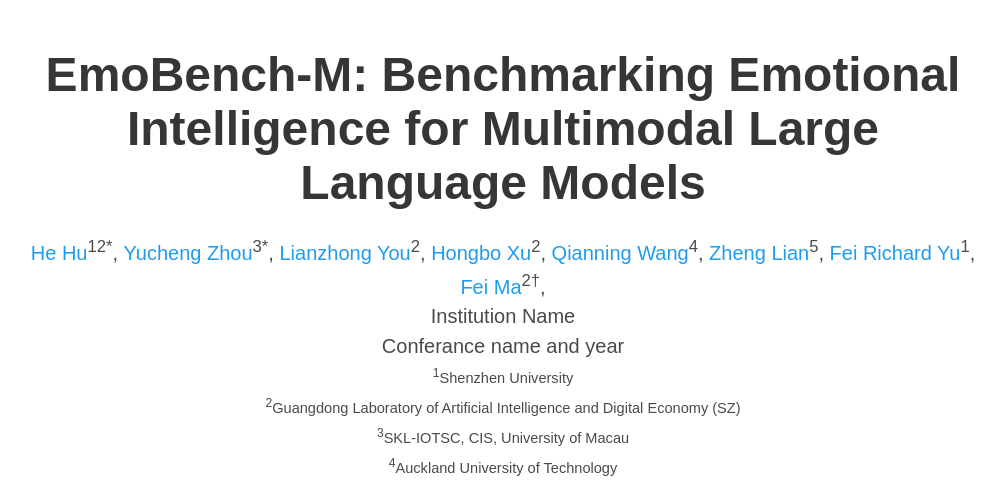
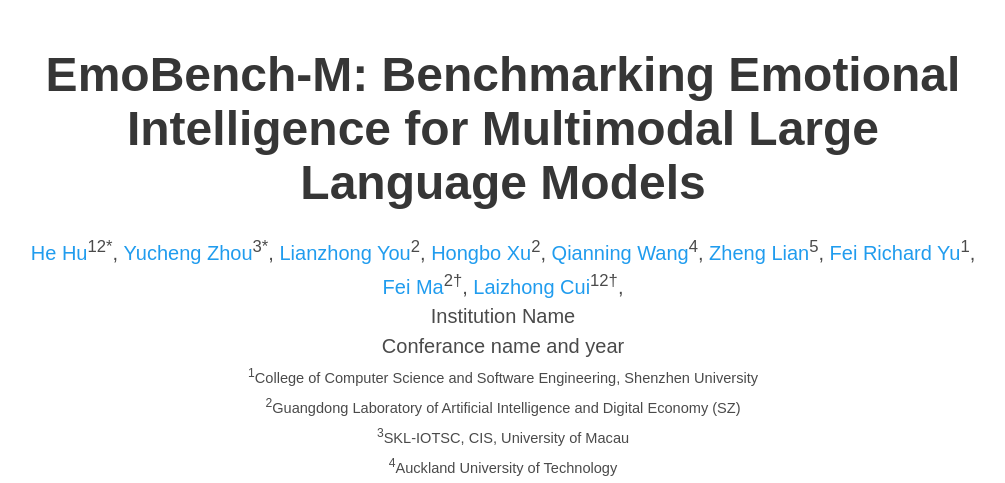
Before and after one commit to Emo-gml/Emo-gml.github.io, a plain HTML site: page index.html in a window 1280 px wide. Shown: the top 483 px of the page, without its empty margins (137-1142 px from the left). Drawn offline with nearby package versions, Linux system fonts and the light colour scheme; some icons are missing; a web font is replaced by a local one.

Commit message:
Update index.html

```diff
--- a/index.html
+++ b/index.html
@@ -71,12 +71,14 @@
                 <a href="THIRD AUTHOR PERSONAL LINK" target="_blank">Fei Richard Yu</a><sup>1</sup>,</span>
                   <span class="author-block">
                   <a href="THIRD AUTHOR PERSONAL LINK" target="_blank">Fei Ma</a><sup>2†</sup>,</span>
+                      <span class="author-block">
+                      <a href="THIRD AUTHOR PERSONAL LINK" target="_blank">Laizhong Cui</a><sup>12†</sup>,</span>
                   </span>
                   </div>
 
                   <div class="is-size-5 publication-authors">
                     <span class="author-block">Institution Name<br>Conferance name and year</span>
-                    <span class="eql-cntrb"><small><br><sup>1</sup>Shenzhen University</small></span>
+                    <span class="eql-cntrb"><small><br><sup>1</sup>College of Computer Science and Software Engineering, Shenzhen University</small></span>
                     <span class="eql-cntrb"><small><br><sup>2</sup>Guangdong Laboratory of Artificial Intelligence and Digital Economy (SZ)</small></span>
                     <span class="eql-cntrb"><small><br><sup>3</sup>SKL-IOTSC, CIS, University of Macau</small></span>
                     <span class="eql-cntrb"><small><br><sup>4</sup>Auckland University of Technology</small></span>
```
